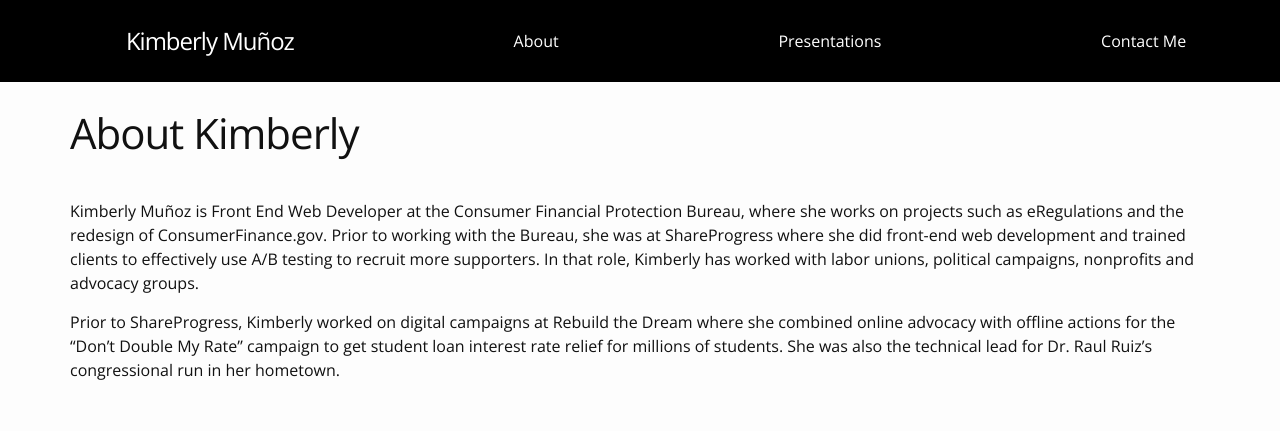
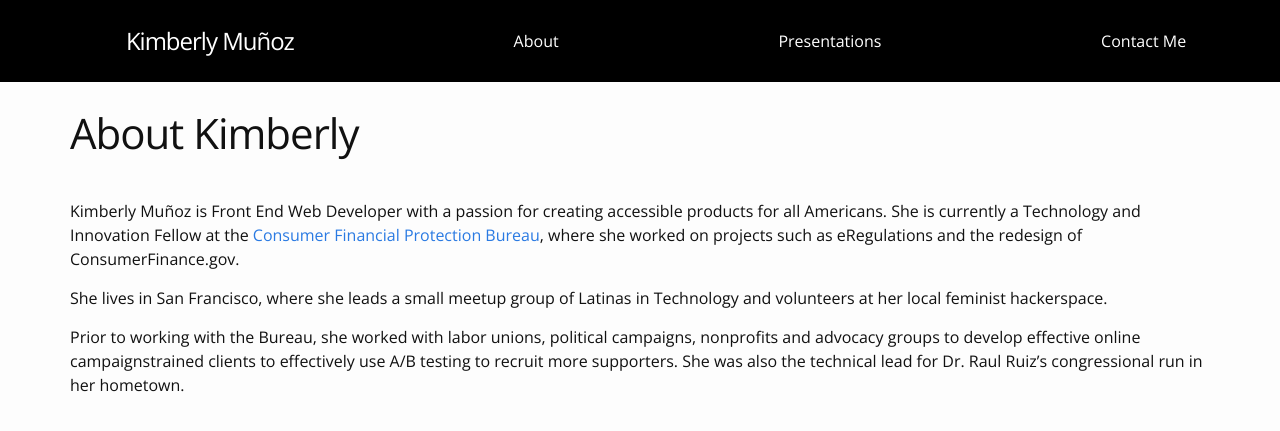
Before and after one commit to KimberlyMunoz/KimberlyMunoz.github.io, a Jekyll site: the page built from about.md, in a window 1280 px wide. Shown: the top 431 px of the page. Built offline with Jekyll 4.4.1, drawn with Linux system fonts in a browser that asks for light colours.

Commit message:
Updated biography

```diff
--- a/about.md
+++ b/about.md
@@ -5,6 +5,11 @@ permalink: /about/
 published: true
 ---
 
-Kimberly Muñoz is Front End Web Developer at the Consumer Financial Protection Bureau, where she works on projects such as eRegulations and the redesign of ConsumerFinance.gov. Prior to working with the Bureau, she was at ShareProgress where she did front-end web development and trained clients to effectively use A/B testing to recruit more supporters. In that role, Kimberly has worked with labor unions, political campaigns, nonprofits and advocacy groups.
+Kimberly Muñoz is Front End Web Developer with a passion for creating accessible products for all Americans.
+She is currently a Technology and Innovation Fellow at the [Consumer Financial Protection Bureau](consumerfinance.gov),
+where she worked on projects such as eRegulations and the redesign of ConsumerFinance.gov.
 
-Prior to ShareProgress, Kimberly worked on digital campaigns at Rebuild the Dream where she combined online advocacy with offline actions for the "Don't Double My Rate" campaign to get student loan interest rate relief for millions of students. She was also the technical lead for Dr. Raul Ruiz's congressional run in her hometown.
+She lives in San Francisco, where she leads a small meetup group of Latinas in Technology and volunteers at her local feminist hackerspace.
+
+Prior to working with the Bureau, she worked with labor unions, political campaigns, nonprofits and advocacy groups to develop effective online campaignstrained clients to effectively use A/B testing to recruit more supporters.
+She was also the technical lead for Dr. Raul Ruiz's congressional run in her hometown.
```
